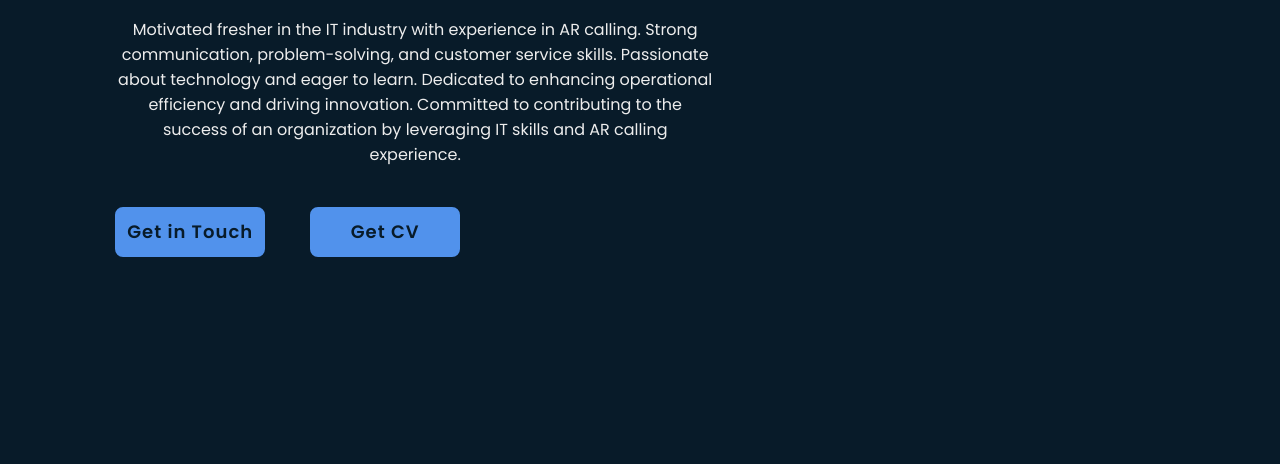
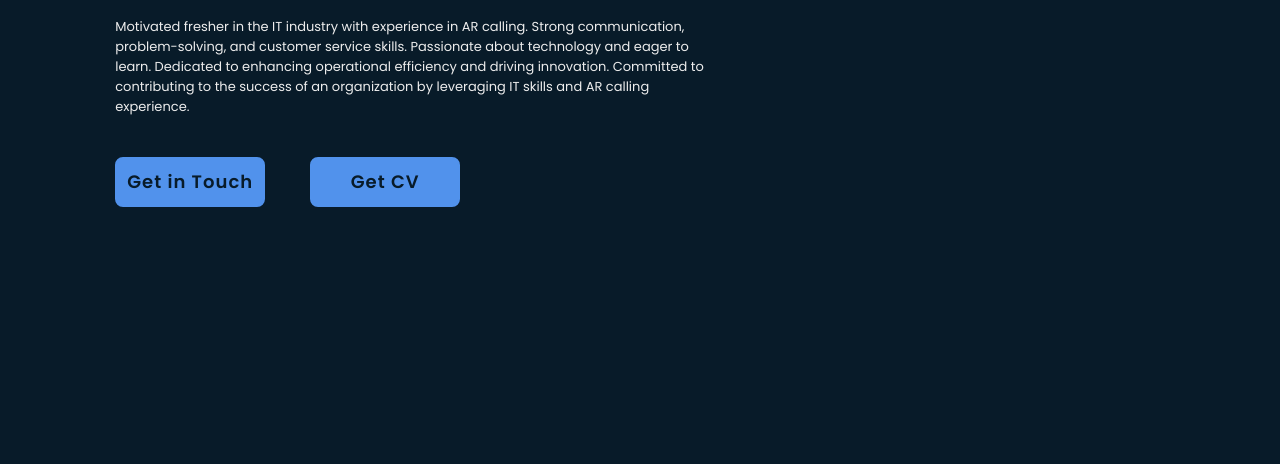
Before and after one commit to Mopuru65646/Portfolio, a plain HTML site: page index.html in a window 1280 px wide. Shown: the part 224-688 px from the top of the page. Drawn offline with nearby package versions, Linux system fonts and the light colour scheme.

Commit message:
style.css

```diff
--- a/style.css
+++ b/style.css
@@ -80,9 +80,9 @@ section {
 
 }
 .home{
-/* background:url(images/home.jpg) no-repeat; */
+/* background:url(images/home.jpg) no-repeat;
     background-size: cover;
-    background-position: center;
+    background-position: center; */
 }
 .home-content{
     max-width: 60rem;
@@ -129,9 +129,8 @@ section {
     animation-delay: 2s;
 }
 .home-content p {
-    font-size: 1.6rem;
+    font-size: 1.3rem;
     margin: 2rem 0 4rem;
-    text-align: center;
 }
 .btn-box {
     display: flex;
```
